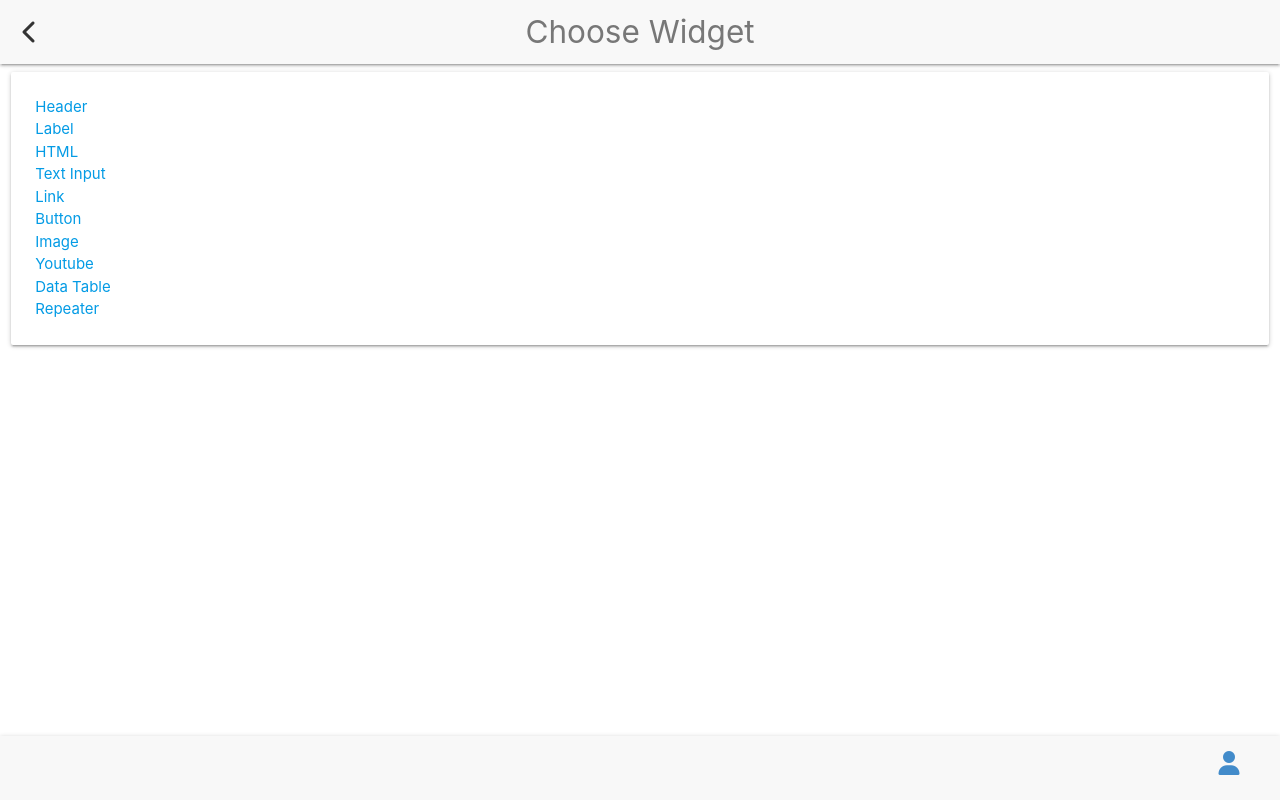
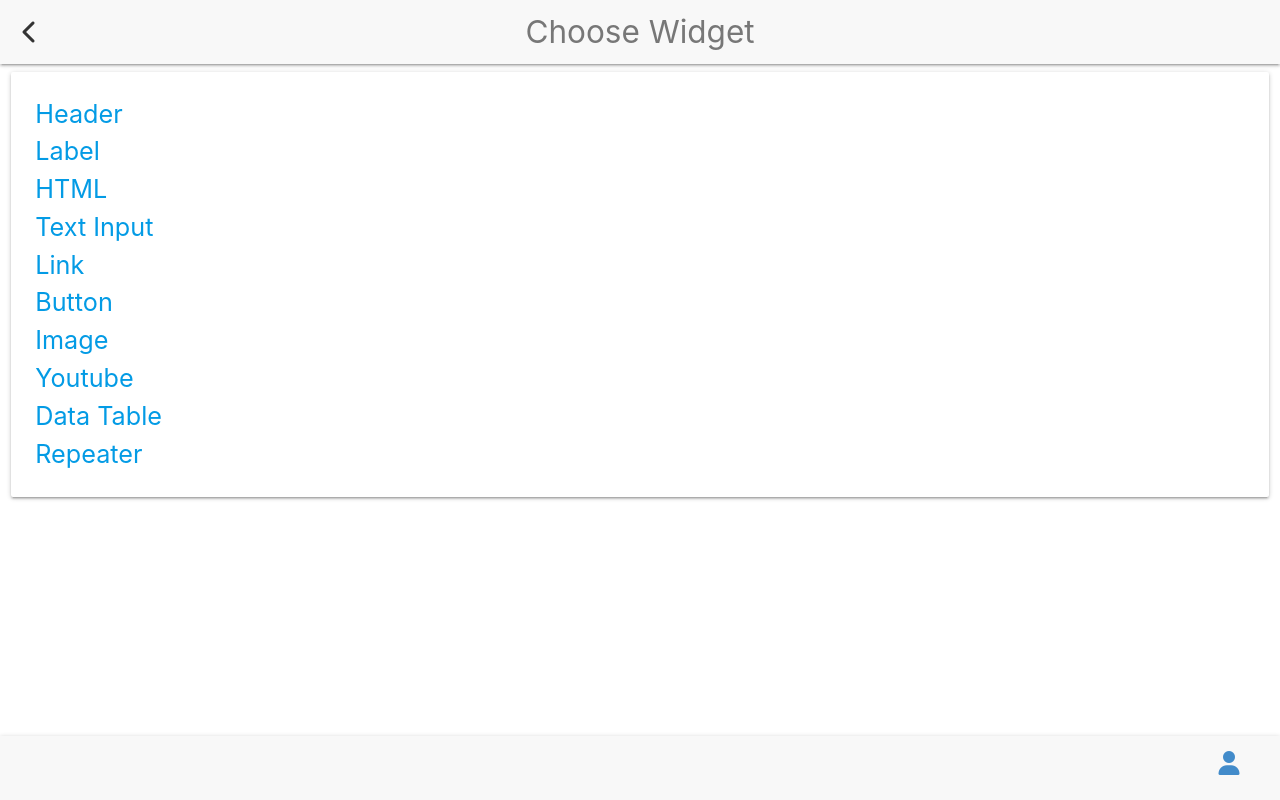
Before and after one commit to vis2992/rao-vishal-webdev, a website: page public/assignment/pages/widget-choose.html in a window 1280 px wide. Drawn offline with nearby package versions, Linux system fonts and the light colour scheme.

Commit message:
adding flow-text

```diff
--- a/public/assignment/pages/widget-choose.html
+++ b/public/assignment/pages/widget-choose.html
@@ -33,7 +33,7 @@
 <div class="row">
     <div class="col s12 m12">
         <div class="card">
-            <div class="card-content">
+            <div class="card-content flow-text">
                 <a href="widget-heading.html">Header</a>
                 <br>
                 <a href="widget-heading.html">Label</a>
```
